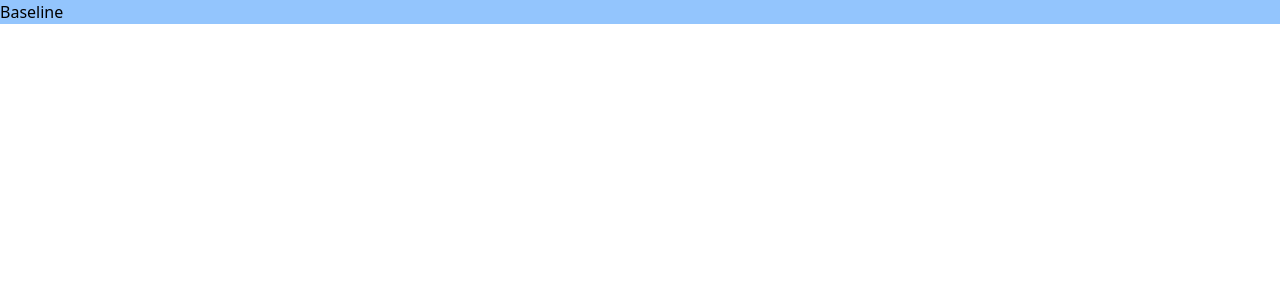
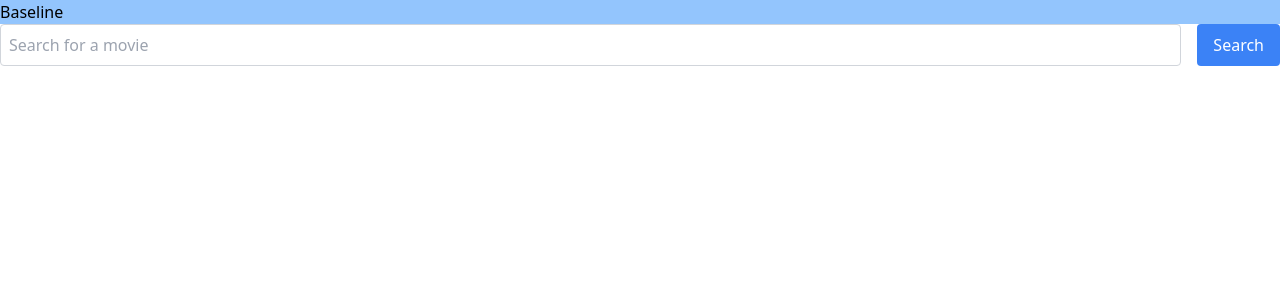
Before and after one commit to MauDavalos10/movie-explorer, a React (Create React App) app: page / in a window 1280 px wide. Shown: the top 300 px of the page. Built offline with nearby package versions, Linux system fonts and the light colour scheme.

Commit message:
Get data from endpoint

```diff
--- a/package.json
+++ b/package.json
@@ -14,6 +14,8 @@
     "@types/node": "^16.18.113",
     "@types/react": "^18.3.11",
     "@types/react-dom": "^18.3.0",
+    "axios": "^1.7.7",
+    "dotenv": "^16.4.5",
     "postcss-cli": "^11.0.0",
     "react": "^18.3.1",
     "react-dom": "^18.3.1",
--- a/src/App.tsx
+++ b/src/App.tsx
@@ -1,9 +1,11 @@
 import React from "react";
+import SearchInput from "./components/SearchInput";
 
 function App() {
   return (
     <div className="h-screen">
       <h1 className="bg-blue-300">Baseline</h1>
+      <SearchInput />
     </div>
   );
 }
--- a/src/app/store.ts
+++ /dev/null
@@ -1,10 +0,0 @@
-import { configureStore } from '@reduxjs/toolkit'
-
-export const store = configureStore({
-    reducer: {},
-})
-
-// Infer the `RootState` and `AppDispatch` types from the store itself
-export type RootState = ReturnType<typeof store.getState>
-// Inferred type: {posts: PostsState, comments: CommentsState, users: UsersState}
-export type AppDispatch = typeof store.dispatch
--- /dev/null
+++ b/src/components/SearchInput.tsx
@@ -0,0 +1,33 @@
+import React, { useState } from "react";
+import { useDispatch } from "react-redux";
+import { AppDispatch } from "../redux/store";
+import { searchMovies } from "../redux/slices/movieSlice";
+
+const SearchInput: React.FC = () => {
+  const [query, setQuery] = useState("");
+  const dispatch = useDispatch<AppDispatch>();
+
+  const handleSearch = () => {
+    dispatch(searchMovies(query));
+  };
+
+  return (
+    <div className="flex flex-col sm:flex-row gap-4 mb-8">
+      <input
+        type="text"
+        className="flex-grow p-2 border border-gray-300 rounded"
+        placeholder="Search for a movie"
+        value={query}
+        onChange={(e) => setQuery(e.target.value)}
+      />
+      <button
+        className="bg-blue-500 text-white py-2 px-4 rounded hover:bg-blue-600 transition-colors"
+        onClick={handleSearch}
+      >
+        Search
+      </button>
+    </div>
+  );
+};
+
+export default SearchInput;
--- a/src/index.tsx
+++ b/src/index.tsx
@@ -1,7 +1,7 @@
 import React from "react";
 import ReactDOM from "react-dom/client";
 import App from "./App";
-import { store } from "./app/store";
+import { store } from "./redux/store";
 import { Provider } from "react-redux";
 import "./index.css";
 
--- /dev/null
+++ b/src/redux/slices/movieSlice.ts
@@ -0,0 +1,53 @@
+import { createSlice, createAsyncThunk, PayloadAction } from "@reduxjs/toolkit";
+import { searchMoviesAPI } from "../../services/api";
+
+export interface Movie {
+  imdbID: string;
+  Title: string;
+  Poster: string;
+}
+
+interface MoviesState {
+  results: Movie[];
+  status: "idle" | "loading" | "succeeded" | "failed";
+  error: string | null;
+}
+
+const initialState: MoviesState = {
+  results: [],
+  status: "idle",
+  error: null,
+};
+
+export const searchMovies = createAsyncThunk(
+  "movies/searchMovies",
+  async (query: string) => {
+    const response = await searchMoviesAPI(query);
+    return response.Search;
+  },
+);
+
+const moviesSlice = createSlice({
+  name: "movies",
+  initialState,
+  reducers: {},
+  extraReducers: (builder) => {
+    builder
+      .addCase(searchMovies.pending, (state) => {
+        state.status = "loading";
+      })
+      .addCase(
+        searchMovies.fulfilled,
+        (state, action: PayloadAction<Movie[]>) => {
+          state.status = "succeeded";
+          state.results = action.payload;
+        },
+      )
+      .addCase(searchMovies.rejected, (state, action) => {
+        state.status = "failed";
+        state.error = action.error.message || "Something went wrong";
+      });
+  },
+});
+
+export default moviesSlice.reducer;
--- /dev/null
+++ b/src/redux/store.ts
@@ -0,0 +1,11 @@
+import { configureStore } from "@reduxjs/toolkit";
+import moviesReducer from "../redux/slices/movieSlice";
+
+export const store = configureStore({
+  reducer: {
+    movies: moviesReducer,
+  },
+});
+
+export type RootState = ReturnType<typeof store.getState>;
+export type AppDispatch = typeof store.dispatch;
--- /dev/null
+++ b/src/services/api.ts
@@ -0,0 +1,8 @@
+import axios from "axios";
+
+export const searchMoviesAPI = async (query: string) => {
+  const response = await axios.get(
+    `${process.env.REACT_APP_BASE_URL}?apikey=${process.env.REACT_APP_API_KEY}&s=${query}`,
+  );
+  return response.data;
+};
```
Also changed, not shown: 2 other files (tests, documents, lock files or other folders).
